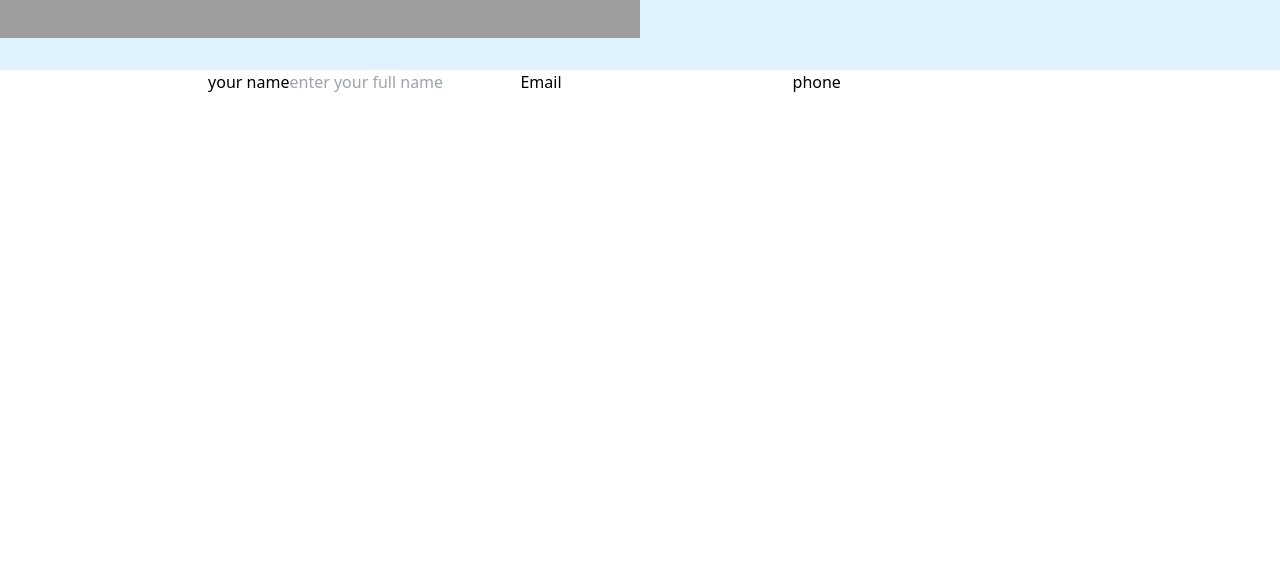
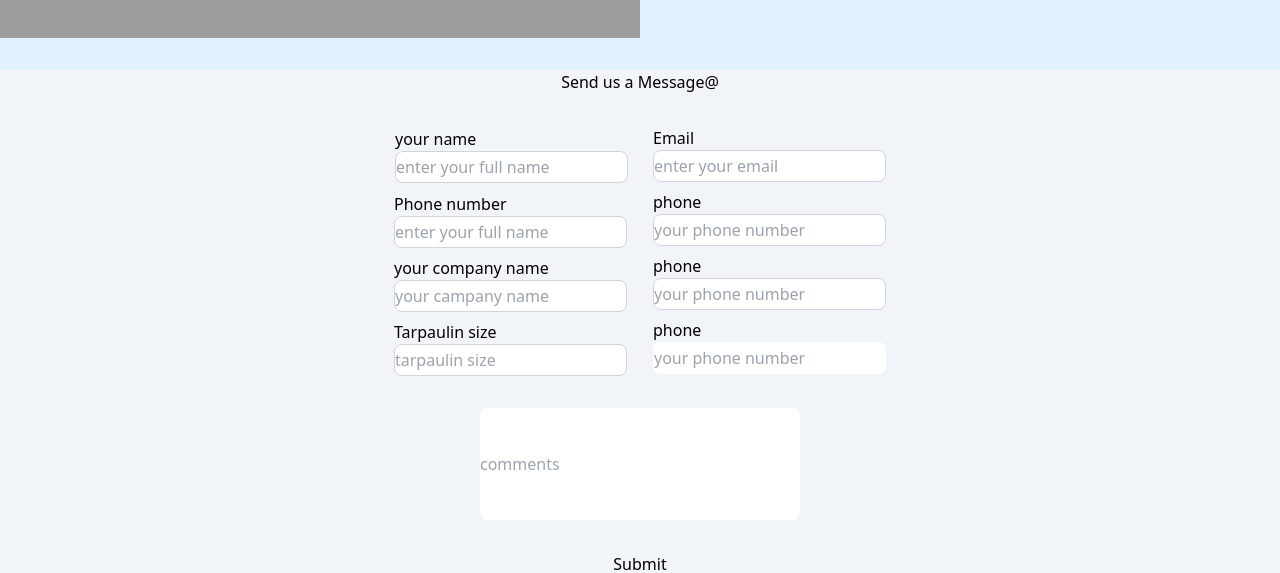
Before and after one commit to josue583/trp_rwanda, a React (Create React App) app: page /contact in a window 1280 px wide. Shown: the part 362-935 px from the top of the page. Before the commit the page ends 800 px from the top, so only its background shows below. Built offline with nearby package versions, Linux system fonts and the light colour scheme; grey boxes are pictures that could not be loaded.

Commit message:
changing contact Form

```diff
--- a/src/components/contact_us/contactForm.jsx
+++ b/src/components/contact_us/contactForm.jsx
@@ -1,15 +1,71 @@
-import React from "react";
+// import { trigger } from "browser-router/html5-history/adapter";
+import React, { useState } from "react";
+
+
 
 export default function ContacyForm(){
+
+    const [name,setName]=useState("")
+    const[ headingText,setHeading]=useState("")
+
+    function handleChange(event){
+
+        setName(event.target.value);
+        console.log(event.target.value)
+    }
+    function handleClick(event){
+        event.preventDefault()
+        setHeading(name)
+        alert("the Form submitted successfully")
+    }
     return(
-        <div>
-            <form action="">
+        <div className="1/2 flex flex-col items-center justify-center bg-slate-100">
+            <form action="" className="w-3/6 flex flex-col items-center gap-8" onSubmit={handleClick}>
+            <h1>Send us a Message@{headingText}</h1>
+            <div className="w-full flex justify-center gap-6">
+            <div className=" flex flex-col gap-2 ">
+                <div className="flex flex-col items-start border border-transparent hover:border-blue-700">
                 <label htmlFor="">your name</label>
-                <input className="" type="" placeholder="enter your full name"/>
+                <input className="h-8 border border-gray-300 rounded-lg" type="" placeholder="enter your full name"onChange={handleChange} value={name}/>
+                </div>
+                <div className="flex flex-col items-start">
+                <label htmlFor="">Phone number</label>
+                <input className="h-8 border border-gray-300 rounded-lg" type="" placeholder="enter your full name"onChange={handleChange} value={name}/>
+                </div>
+                <div className="flex flex-col items-start">
+                <label htmlFor="">your company name</label>
+                <input className="h-8 border border-gray-300 rounded-lg" type="" placeholder="your campany name"onChange={handleChange} value={name}/>
+                </div>
+                <div className="flex flex-col items-start ">
+                <label htmlFor="">Tarpaulin size</label>
+                <input className="h-8 border border-gray-300 rounded-lg" type="" placeholder="tarpaulin size" onChange={handleChange} value={name}/>
+                </div>
+                </div>
+
+                <div className=" flex flex-col gap-2">
+                <div className="flex flex-col items-start">
                 <label htmlFor="">Email</label>
-                <input type="text" />
+                <input className="h-8 border border-gray-300 rounded-lg" type="text" placeholder="enter your email"/>
+                </div>
+                <div className="flex flex-col  items-start">
                 <label htmlFor="">phone</label>
-                <input type="text" />
+                <input className="h-8 border border-gray-300 rounded-lg" type="text"  placeholder="your phone number" />
+                </div>
+                <div className="flex flex-col items-start">
+                <label htmlFor="">phone</label>
+                <input className="h-8 border border-gray-300 rounded-lg" type="text"  placeholder="your phone number" />
+                </div>
+                <div className="flex flex-col items-start">
+                <label htmlFor="">phone</label>
+                <input className="h-8 border border-transparent border-gray-300 rounded-lg" type="text"  placeholder="your phone number" />
+                </div>
+                </div>
+
+            </div>
+
+                <input className="w-1/2 h-28 rounded-lg" type="textarea" placeholder="comments"  />
+
+                <button onClick={handleClick}>Submit</button>
             </form>
         </div>
     );
```
